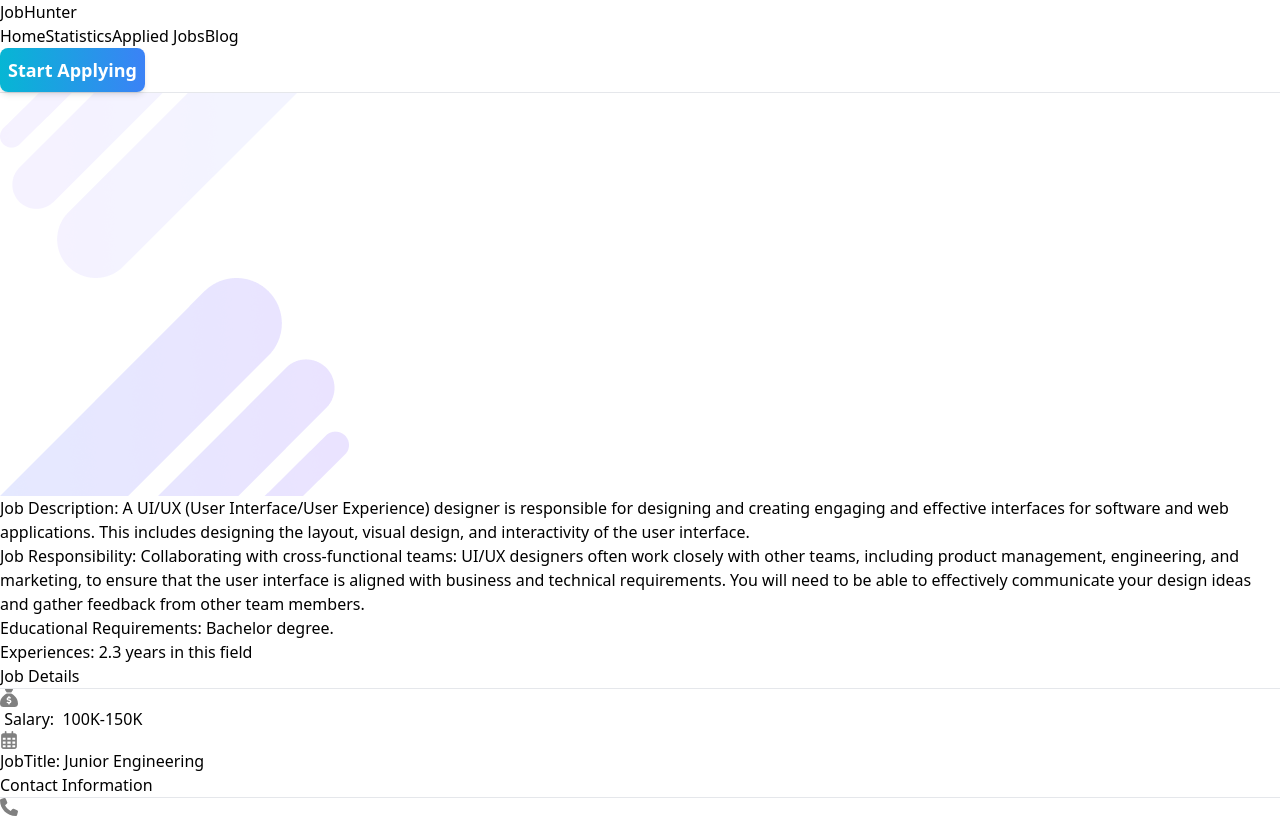
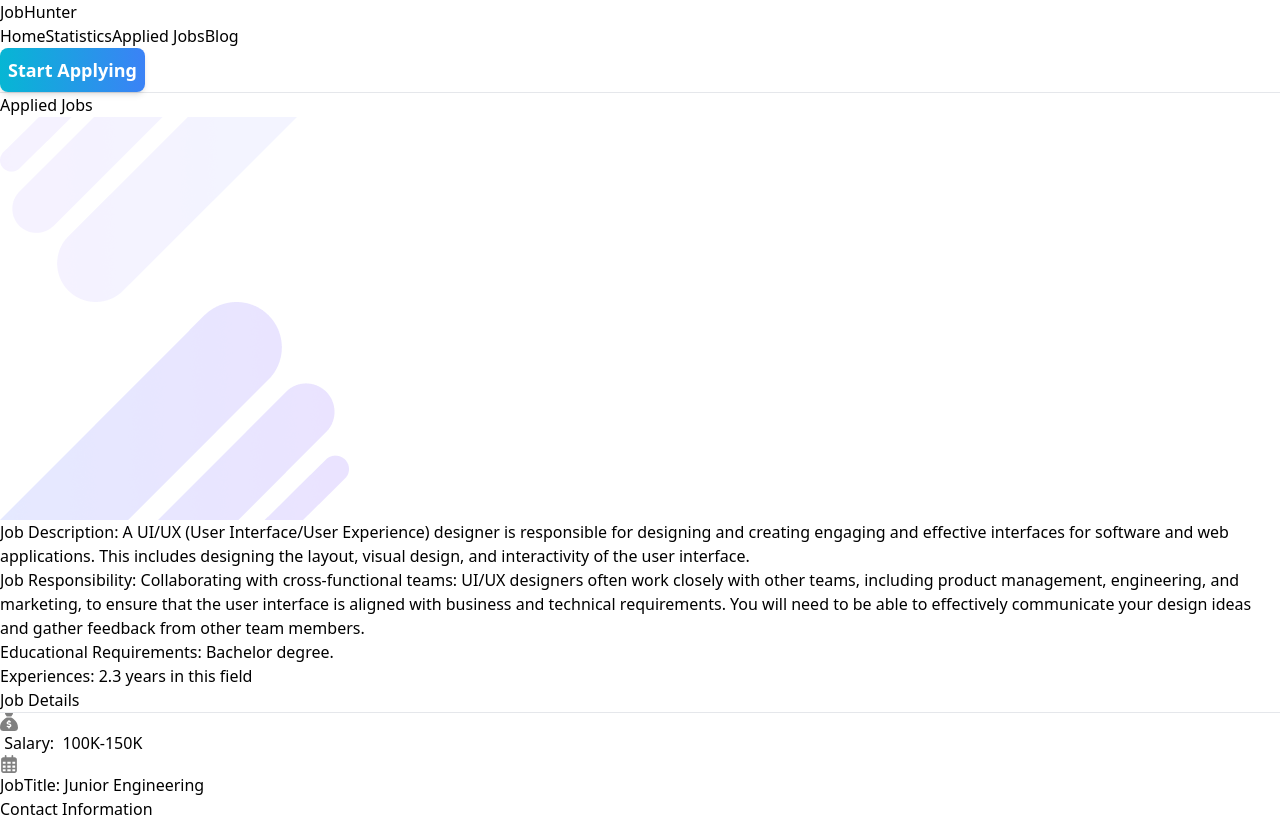
Before and after one commit to Engarif3/Career-Portal, a React (Vite) app: page /jobCard/1 in a window 1280 px wide. Shown: the top 818 px of the page. Built offline with nearby package versions, Linux system fonts and the light colour scheme.

Commit message:
Applied Job Title added

```diff
--- a/src/components/JobDetails.jsx
+++ b/src/components/JobDetails.jsx
@@ -34,7 +34,10 @@ const JobDetails = () => {
 
   return (
     <div>
-       <div  className="banner mb-40 bg-slate-500">
+       <div  className="banner mb-40 ">
+       <div className="flex justify-center items-center">
+          <h2 className="text-5xl font-bold">Applied Jobs</h2>
+        </div>
         <img  className="absolute top-0 right-0 transform scale-x-1" src={image2} alt="banner" />
         <img className="absolute top-24"  src={image1} alt="banner" />
       </div>
```
